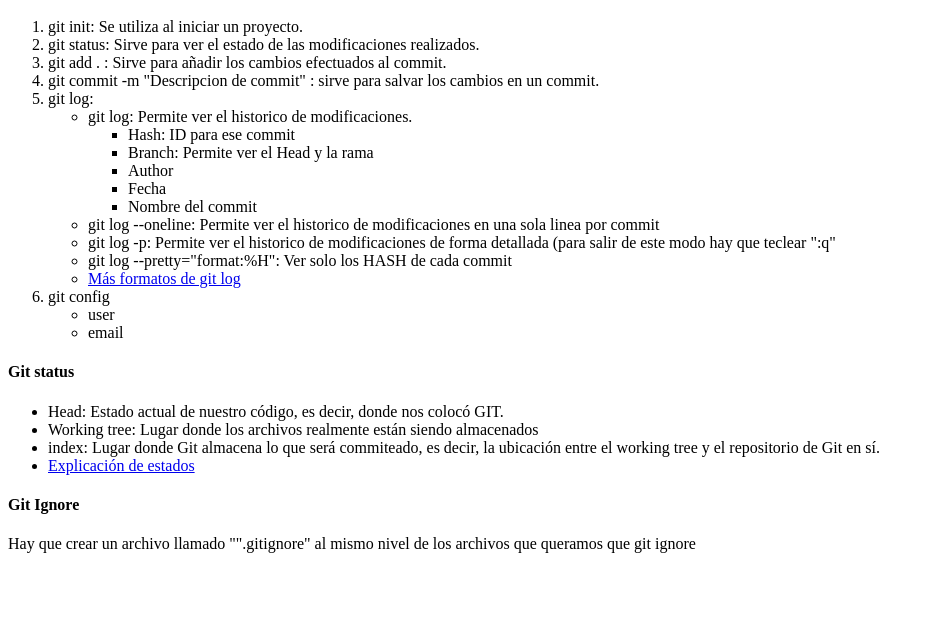
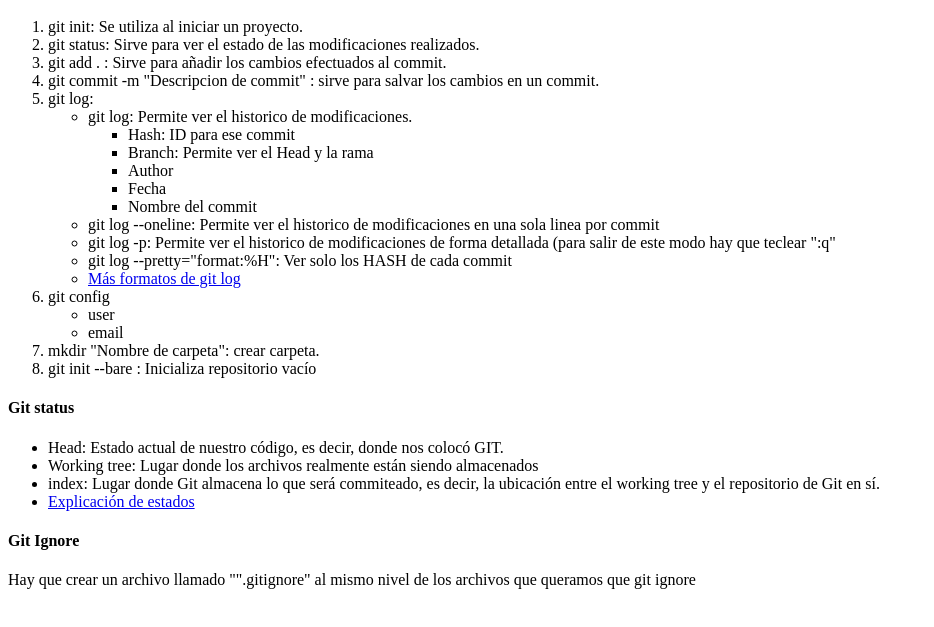
Before and after one commit to FabianCz95/alura_proyects, a plain HTML site: page Github/index.html in a window 1280 px wide. Shown: the part 101-728 px from the top of the page, without its empty margins (0-934 px from the left). Drawn offline with Linux system fonts and the light colour scheme.

Commit message:
Actualizacion de notas curso git

```diff
--- a/Github/index.html
+++ b/Github/index.html
@@ -40,6 +40,8 @@
                 <li>email</li>
             </ul>
         </li>
+        <li>mkdir "Nombre de carpeta": crear carpeta.</li>
+        <li>git init --bare : Inicializa repositorio vacío</li>
     </ol>
     <h4>Git status</h4>
     <ul>
```
